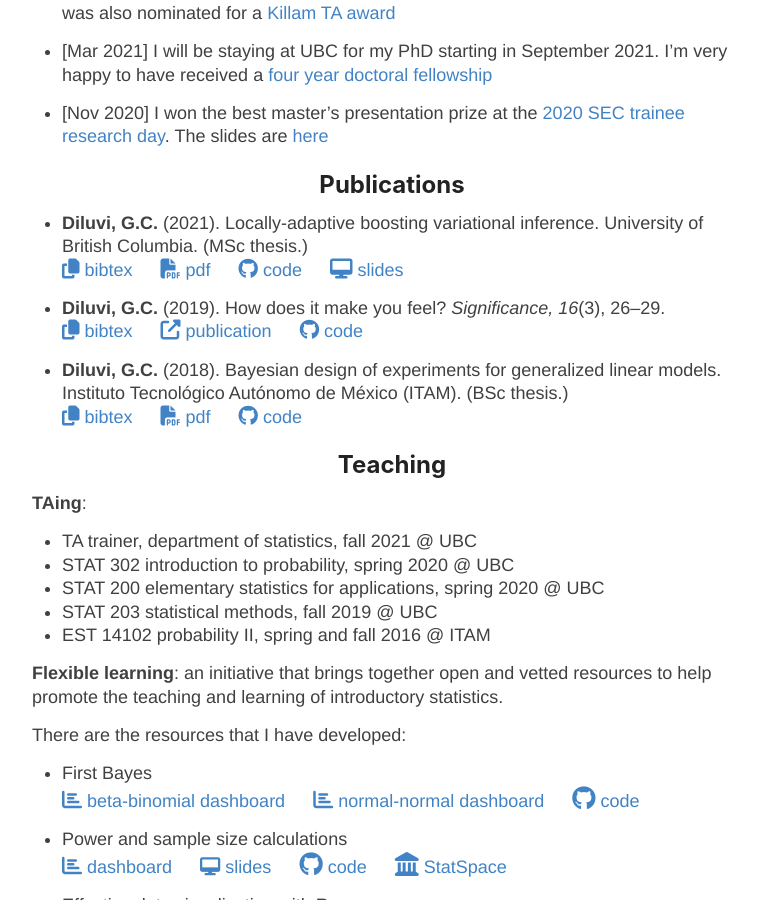
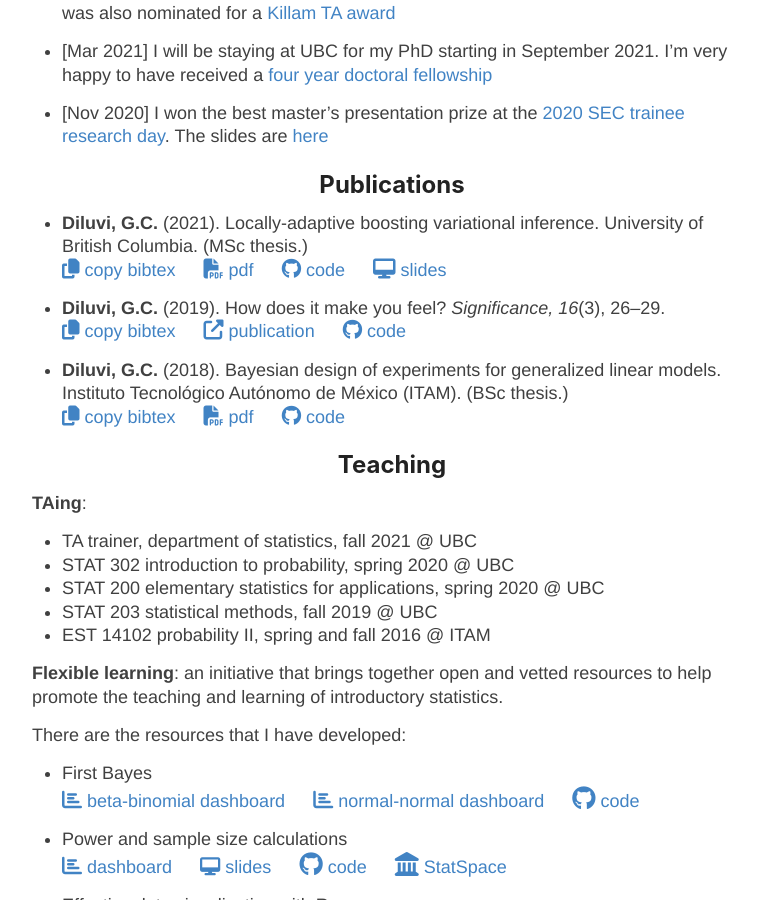
Before and after one commit to giankdiluvi/giankdiluvi.github.io, a Jekyll site: the page built from index.md, in a window 1280 px wide and 900 px high, scrolled down 1000 px. Shown: the whole window, without its empty margins (248-1006 px from the left). Built offline with Jekyll 4.4.1, drawn with Linux system fonts in a browser that asks for light colours; nearby versions of some CDN libraries; our own code applies the rules of GitHub Pages for plain Markdown files.

Commit message:
add copy to bibtex

```diff
--- a/index.md
+++ b/index.md
@@ -50,6 +50,7 @@ The slides are
 
 ## Publications
 
+
 - **Diluvi, G.C.** (2021). Locally-adaptive boosting variational inference.
 University of British Columbia. (MSc thesis.) \
  <a onclick="setClipboard('
@@ -60,7 +61,7 @@ University of British Columbia. (MSc thesis.) \
       year={2021}
     }
     ')">
-  <i class="fas fa-copy" style="font-size:20px"></i> bibtex
+  <i class="fas fa-copy" style="font-size:20px"></i> copy bibtex
 </a> &emsp;
 <a href="http://hdl.handle.net/2429/79499">
   <i class="fas fa-file-pdf" style="font-size:20px"></i> pdf
@@ -71,6 +72,9 @@ University of British Columbia. (MSc thesis.) \
 <a href="https://docs.google.com/presentation/d/1vmuFhyEwc5MepkgixaMdP3lb3AN3ZSAm6oDvKcAMr_8/edit?usp=sharing">
   <i class="fas fa-desktop" style="font-size:20px"></i> slides
 </a>
+
+
+
 
 - **Diluvi, G.C.** (2019). How does it make you feel?
 *Significance, 16*(3), 26&ndash;29. \
@@ -85,7 +89,7 @@ University of British Columbia. (MSc thesis.) \
     year = {2019}
   }
    ')">
- <i class="fas fa-copy" style="font-size:20px"></i> bibtex
+ <i class="fas fa-copy" style="font-size:20px"></i> copy bibtex
 </a> &emsp;
 <a href="https://rss.onlinelibrary.wiley.com/doi/10.1111/j.1740-9713.2019.01277.x">
   <i class="fas fa-external-link-alt" style="font-size:20px"></i> publication
@@ -104,7 +108,7 @@ Instituto Tecnológico Autónomo de México (ITAM). (BSc thesis.) \
      year={2018}
    }
    ')">
- <i class="fas fa-copy" style="font-size:20px"></i> bibtex
+ <i class="fas fa-copy" style="font-size:20px"></i> copy bibtex
 </a> &emsp;
 <a href="docs/2018_gian-carlo-diluvi_bayesian-dox-glms.pdf">
   <i class="fas fa-file-pdf" style="font-size:20px"></i> pdf
```
Also changed, not shown: 4 other files.
